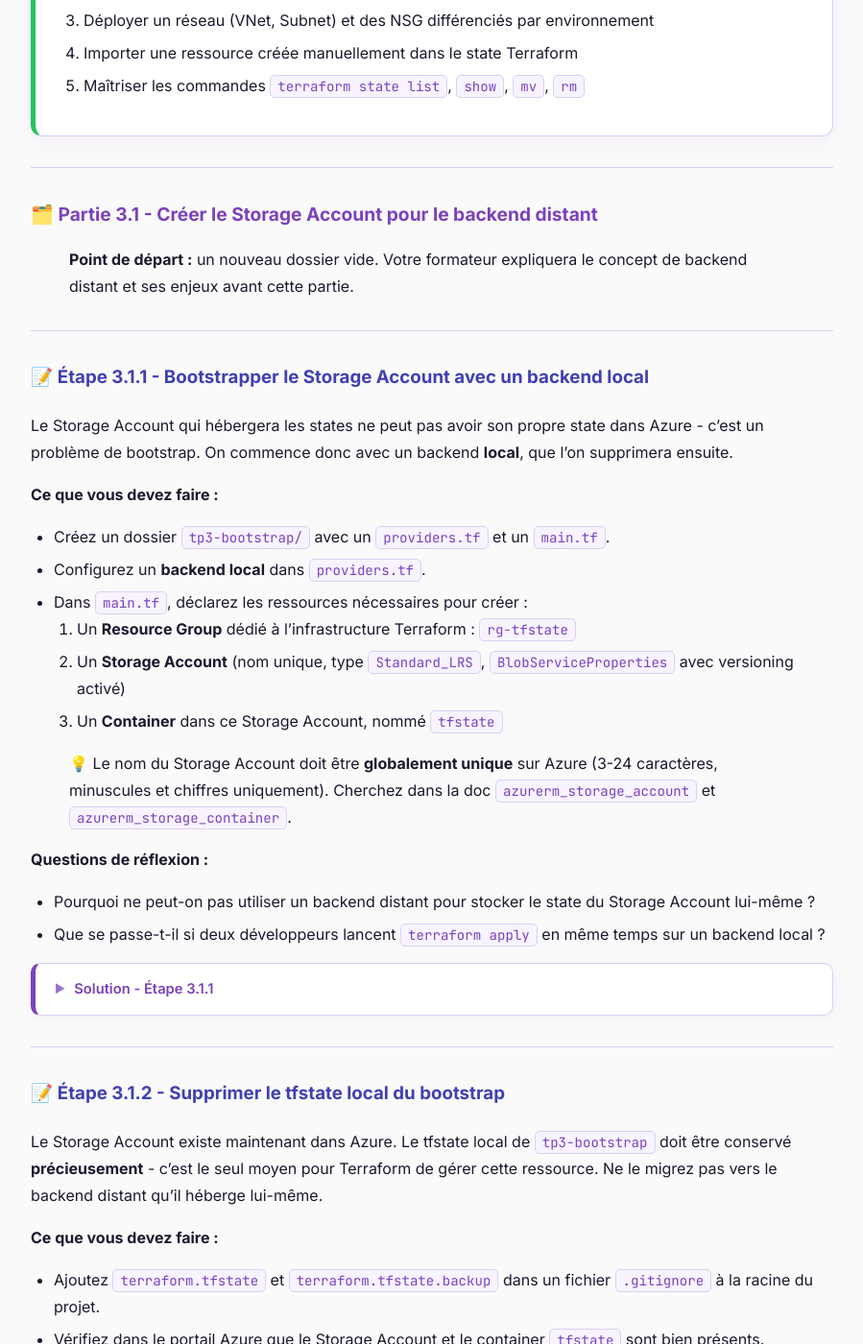
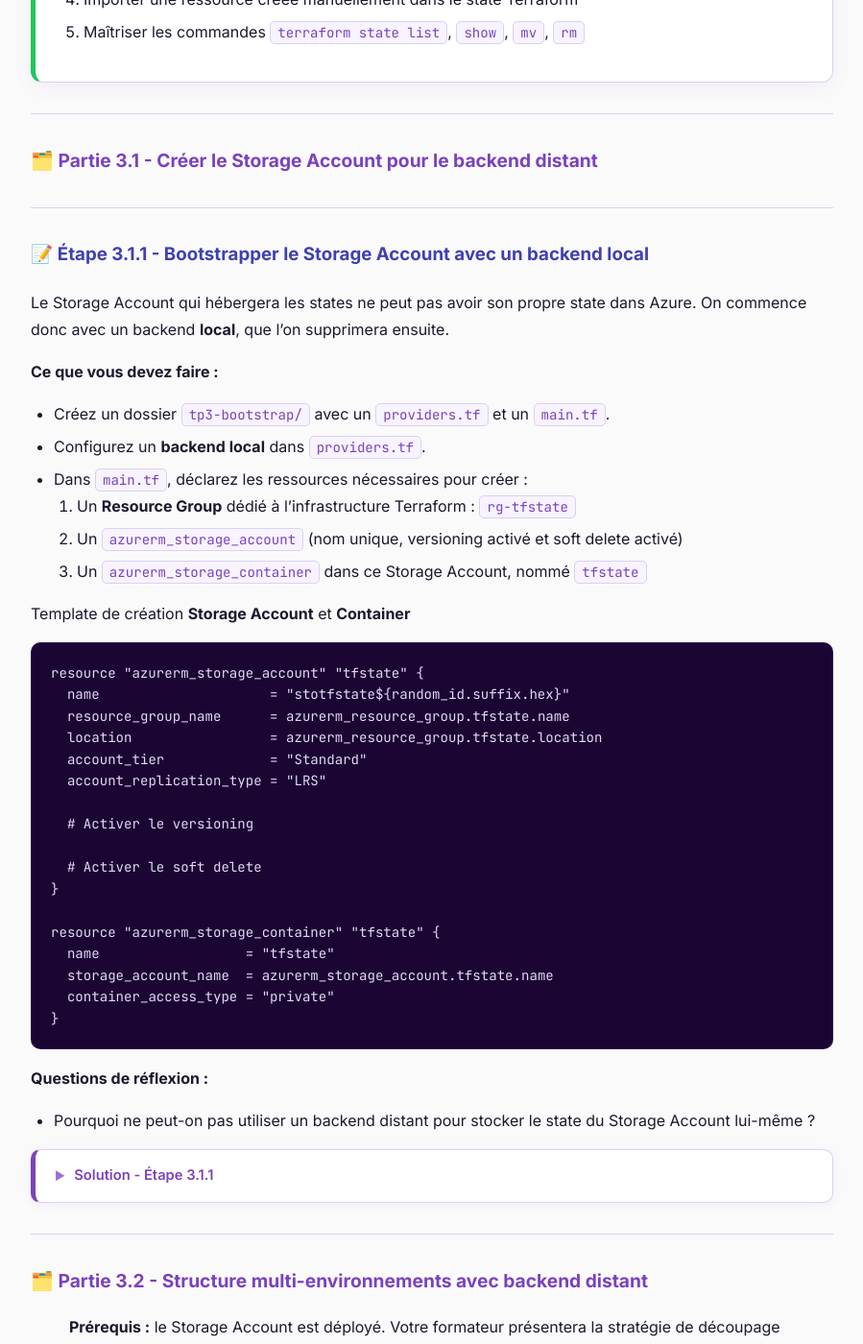
Before and after one commit to jviallon63/Hesias-TF5, a Jekyll site: the page built from tp/3-etat-collaboration.md, in a window 1280 px wide and 1400 px high, scrolled down 663 px. Shown: the whole window at 96% size, without its empty margins (190-1089 px from the left). Built offline with Jekyll 4.4.1, drawn with Linux system fonts in a browser that asks for light colours; some of the changed text lies outside the part shown.

Commit message:
Review TP2

````diff
--- a/tp/3-etat-collaboration.md
+++ b/tp/3-etat-collaboration.md
@@ -5,7 +5,7 @@ title: "TP 3 - State distant et gestion multi-environnements"
 
 # 📦 Contexte
 
-Votre équipe grossit. Plusieurs développeurs travaillent sur la même infrastructure et les fichiers `terraform.tfstate` locaux créent des conflits. Dans ce TP, vous allez migrer vers un **state distant** sur Azure Blob Storage, puis structurer un projet **multi-environnements** (dev, staging, prod) en appliquant des **NSG** (Network Security Groups) sur un réseau partagé. Vous terminerez par la maîtrise des commandes d'inspection et de manipulation du state.
+Votre équipe grossit, plusieurs développeurs travaillent sur la même infrastructure. Dans ce TP, vous allez migrer vers un **state distant** sur Azure Blob Storage, puis structurer un projet **multi-environnements** (staging, prod) en appliquant des **NSG** (Network Security Groups) sur un réseau partagé.s
 
 ---
 
@@ -25,13 +25,11 @@ Votre équipe grossit. Plusieurs développeurs travaillent sur la même infrastr
 
 ## 🗂️ Partie 3.1 - Créer le Storage Account pour le backend distant
 
-> **Point de départ :** un nouveau dossier vide. Votre formateur expliquera le concept de backend distant et ses enjeux avant cette partie.
-
 ---
 
 ### 📝 Étape 3.1.1 - Bootstrapper le Storage Account avec un backend local
 
-Le Storage Account qui hébergera les states ne peut pas avoir son propre state dans Azure - c'est un problème de bootstrap. On commence donc avec un backend **local**, que l'on supprimera ensuite.
+Le Storage Account qui hébergera les states ne peut pas avoir son propre state dans Azure. On commence donc avec un backend **local**, que l'on supprimera ensuite.
 
 **Ce que vous devez faire :**
 
@@ -39,22 +37,37 @@ Le Storage Account qui hébergera les states ne peut pas avoir son propre state
 - Configurez un **backend local** dans `providers.tf`.
 - Dans `main.tf`, déclarez les ressources nécessaires pour créer :
   1. Un **Resource Group** dédié à l'infrastructure Terraform : `rg-tfstate`
-  2. Un **Storage Account** (nom unique, type `Standard_LRS`, `BlobServiceProperties` avec versioning activé)
-  3. Un **Container** dans ce Storage Account, nommé `tfstate`
+  2. Un `azurerm_storage_account` (nom unique, versioning activé et soft delete activé)
+  3. Un `azurerm_storage_container` dans ce Storage Account, nommé `tfstate`
 
-> 💡 Le nom du Storage Account doit être **globalement unique** sur Azure (3-24 caractères, minuscules et chiffres uniquement). Cherchez dans la doc `azurerm_storage_account` et `azurerm_storage_container`.
+Template de création **Storage Account** et **Container**
+
+```hcl
+resource "azurerm_storage_account" "tfstate" {
+  name                     = "stotfstate${random_id.suffix.hex}"
+  resource_group_name      = azurerm_resource_group.tfstate.name
+  location                 = azurerm_resource_group.tfstate.location
+  account_tier             = "Standard"
+  account_replication_type = "LRS"
+
+  # Activer le versioning
+
+  # Activer le soft delete
+}
+
+resource "azurerm_storage_container" "tfstate" {
+  name                  = "tfstate"
+  storage_account_name  = azurerm_storage_account.tfstate.name
+  container_access_type = "private"
+}
+```
 
 **Questions de réflexion :**
 - Pourquoi ne peut-on pas utiliser un backend distant pour stocker le state du Storage Account lui-même ?
-- Que se passe-t-il si deux développeurs lancent `terraform apply` en même temps sur un backend local ?
 
 {::nomarkdown}
 <details><summary>Solution - Étape 3.1.1</summary>
 {:/nomarkdown}
-
-```bash
-mkdir tp3-bootstrap && cd tp3-bootstrap
-```
 
 `providers.tf` :
 
@@ -63,7 +76,7 @@ terraform {
   required_providers {
     azurerm = {
       source  = "hashicorp/azurerm"
-      version = "~> 3.0"
+      version = "~> 4.0"
     }
   }
 
@@ -95,10 +108,11 @@ resource "azurerm_storage_account" "tfstate" {
   blob_properties {
     versioning_enabled = true
   }
-}
 
-resource "random_id" "suffix" {
-  byte_length = 4
+  delete_retention_policy {
+    permanent_delete_enabled = true
+    days = 14
+  }
 }
 
 resource "azurerm_storage_container" "tfstate" {
@@ -106,80 +120,6 @@ resource "azurerm_storage_container" "tfstate" {
   storage_account_name  = azurerm_storage_account.tfstate.name
   container_access_type = "private"
 }
-```
-
-Ajoutez le provider `random` dans le bloc `required_providers` :
-
-```hcl
-random = {
-  source  = "hashicorp/random"
-  version = "~> 3.0"
-}
-```
-
-```bash
-terraform init
-terraform apply
-```
-
-Notez le nom du Storage Account généré - vous en aurez besoin pour les étapes suivantes :
-
-```bash
-terraform output -raw storage_account_name
-```
-
-Ajoutez dans `outputs.tf` :
-
-```hcl
-output "storage_account_name" {
-  value = azurerm_storage_account.tfstate.name
-}
-
-output "resource_group_name" {
-  value = azurerm_resource_group.tfstate.name
-}
-```
-
-{::nomarkdown}
-</details>
-{:/nomarkdown}
-
----
-
-### 📝 Étape 3.1.2 - Supprimer le tfstate local du bootstrap
-
-Le Storage Account existe maintenant dans Azure. Le tfstate local de `tp3-bootstrap` doit être conservé **précieusement** - c'est le seul moyen pour Terraform de gérer cette ressource. Ne le migrez pas vers le backend distant qu'il héberge lui-même.
-
-**Ce que vous devez faire :**
-
-- Ajoutez `terraform.tfstate` et `terraform.tfstate.backup` dans un fichier `.gitignore` à la racine du projet.
-- Vérifiez dans le portail Azure que le Storage Account et le container `tfstate` sont bien présents.
-- Listez le contenu du container depuis la CLI Azure.
-
-> 💡 Commande utile : `az storage container list --account-name <nom> --auth-mode login`
-
-{::nomarkdown}
-<details><summary>Solution - Étape 3.1.2</summary>
-{:/nomarkdown}
-
-`.gitignore` à la racine :
-
-```
-# Terraform state local
-*.tfstate
-*.tfstate.backup
-.terraform/
-.terraform.lock.hcl
-terraform.tfvars
-```
-
-Vérifier depuis la CLI Azure :
-
-```bash
-az storage container list \
-  --account-name <storage_account_name> \
-  --auth-mode login \
-  --output table
 ```
 
 {::nomarkdown}
````
Also changed, not shown: other parts of tp/3-etat-collaboration.md (+1 -1 lines).
